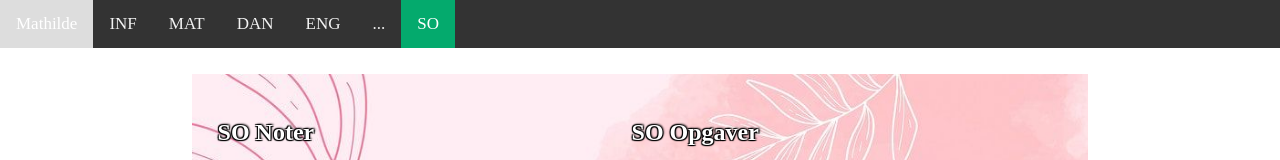
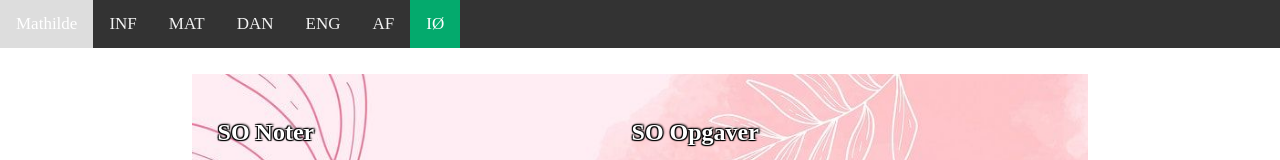
Before and after one commit to mathulde1/mathulde1.github.io, a plain HTML site: page so.html in a window 1280 px wide. Shown: the top 160 px of the page. Drawn offline with Linux system fonts and the light colour scheme.

Commit message:
Update so.html

```diff
--- a/so.html
+++ b/so.html
@@ -15,8 +15,8 @@
             <a href="matematik.html">MAT</a>
             <a href="dansk.html">DAN</a>
             <a href="engelsk.html">ENG</a>
-            <a href="dotdotdot.html">...</a>
-            <a href="so.html" class="active">SO</a>
+            <a href="Afsætning.html">AF</a>
+            <a href="International økonomi.html" class="active">IØ</a>
             <a href="javascript:void(0);" class="icon" onclick="myFunction()">
               <i class="fa fa-bars"></i>
             </a>
```
